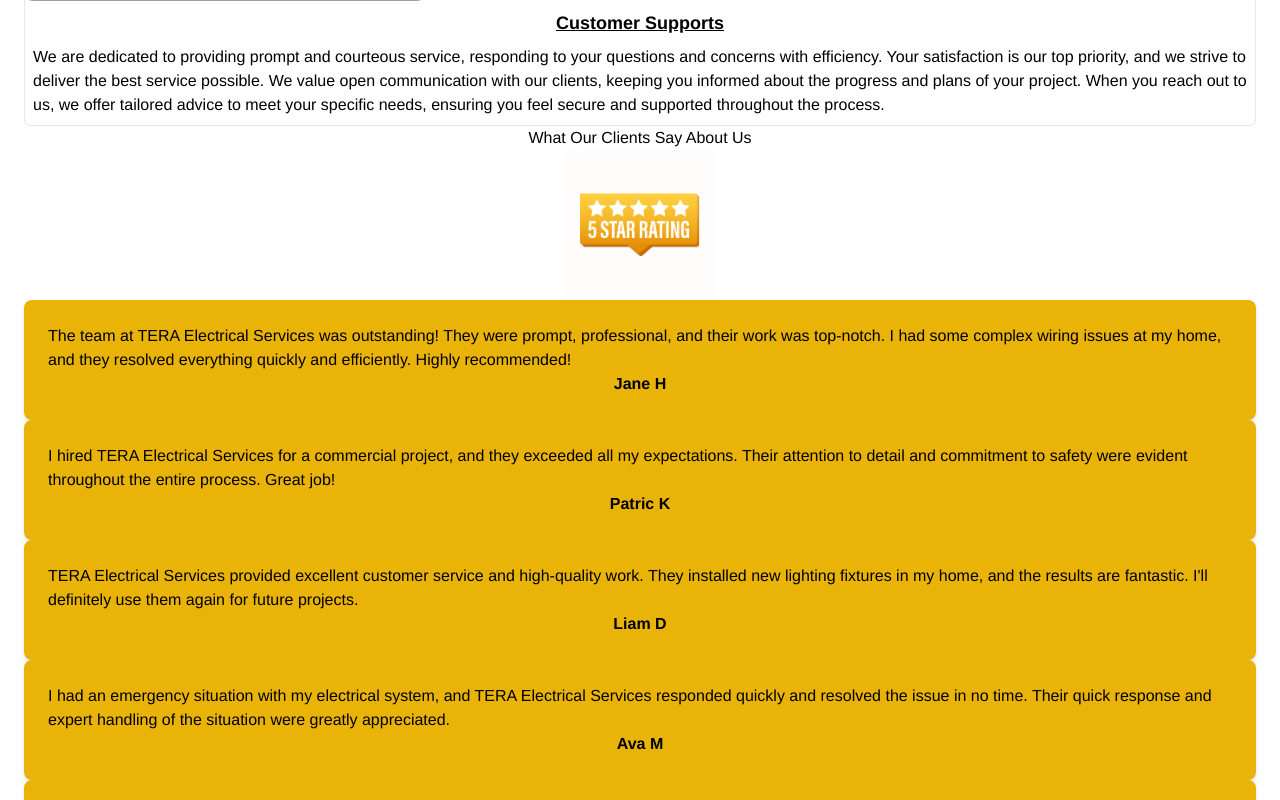
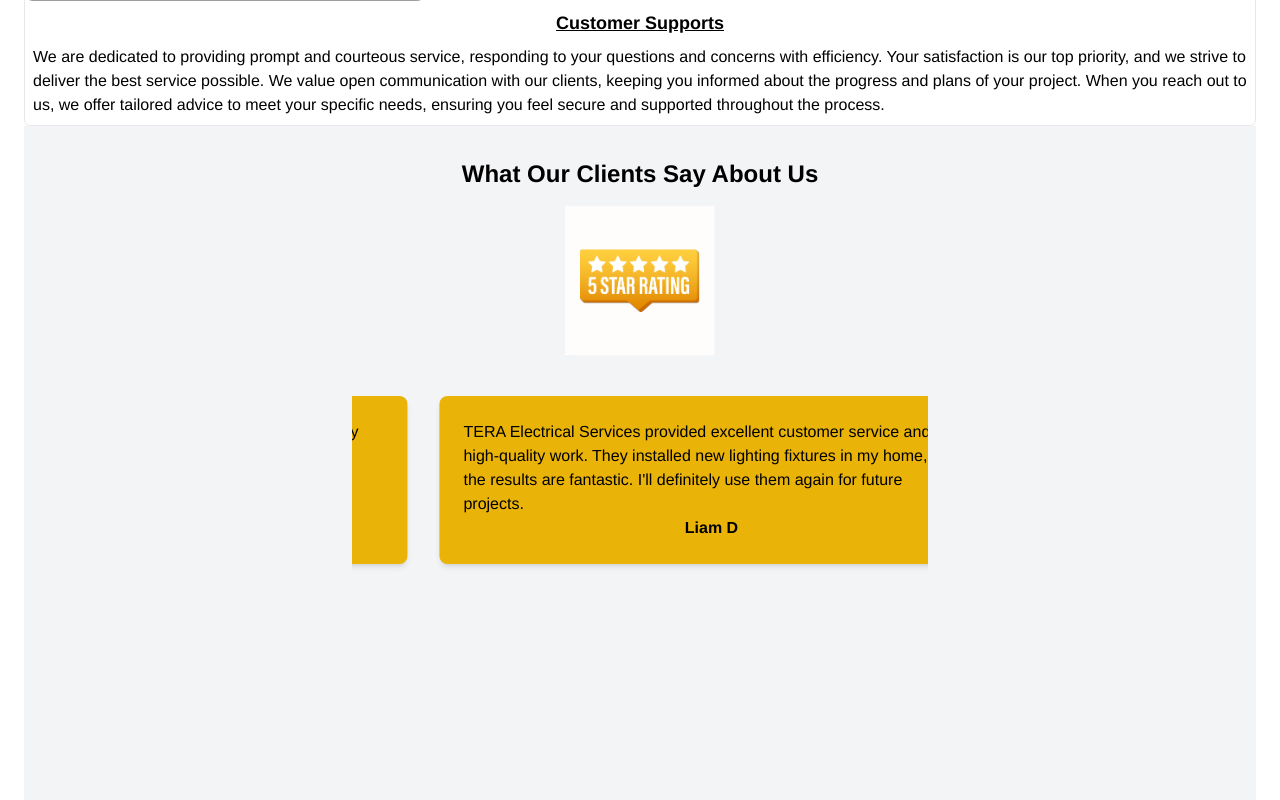
Before and after one commit to Mana12011207/TERA-electrical-services, a React (Create React App) app: page / in a window 1280 px wide. Shown: the part 2380-3180 px from the top of the page. Built offline with nearby package versions, Linux system fonts and the light colour scheme; grey boxes are pictures that could not be loaded; a web font is replaced by a local one.

Commit message:
Add carousel to home page

```diff
--- a/src/components/Testimonials.jsx
+++ b/src/components/Testimonials.jsx
@@ -1,4 +1,4 @@
-import React from "react";
+import React, { useState, useEffect } from "react";
 
 const reviews = [
   {
@@ -29,23 +29,56 @@
 ];
 
 function Testimonials() {
+  const [currentIndex, setCurrentIndex] = useState(0);
+
+  const nextSlide = () => {
+    setCurrentIndex((prevIndex) => (prevIndex + 1) % reviews.length);
+  };
+
+  const prevSlide = () => {
+    setCurrentIndex(
+      (prevIndex) => (prevIndex - 1 + reviews.length) % reviews.length
+    );
+  };
+
+  useEffect(() => {
+    const interval = setInterval(() => {
+      nextSlide();
+    }, 3000);
+
+    return () => clearInterval(interval);
+  }, []);
+
   return (
     <>
-      <div className="flex flex-col items-center">
-        <p> What Our Clients Say About Us</p>
+      <div className="flex flex-col items-center min-h-screen p-8 bg-gray-100">
+        <p className="mb-4 text-2xl font-bold">
+          {" "}
+          What Our Clients Say About Us
+        </p>
         <img
           src="assets/images/TestimonyStars.svg"
           alt="Testimonials Star"
+          className="mb-6"
         ></img>
 
-        {reviews.map((review, index) => (
-          <div key={index} className="flex items-center flex-cols-1">
-            <div className="flex-col p-6 bg-yellow-500 rounded-lg shadow-md ">
-              <h3>{review.review}</h3>
-              <p className="font-bold text-center">{review.name}</p>
+        <div className="relative w-full max-w-xl">
+          <div className="overflow-hidden">
+            <div
+              className="flex transition-transform duration-500 ease-in-out"
+              style={{ transform: `translateX(-${currentIndex * 100}%)` }}
+            >
+              {reviews.map((review, index) => (
+                <div key={index} clas className="flex-shrink-0 w-full p-4">
+                  <div className="flex flex-col p-6 bg-yellow-500 rounded-lg shadow-md ">
+                    <h3>{review.review}</h3>
+                    <p className="font-bold text-center">{review.name}</p>
+                  </div>
+                </div>
+              ))}
             </div>
           </div>
-        ))}
+        </div>
       </div>
     </>
   );
```
